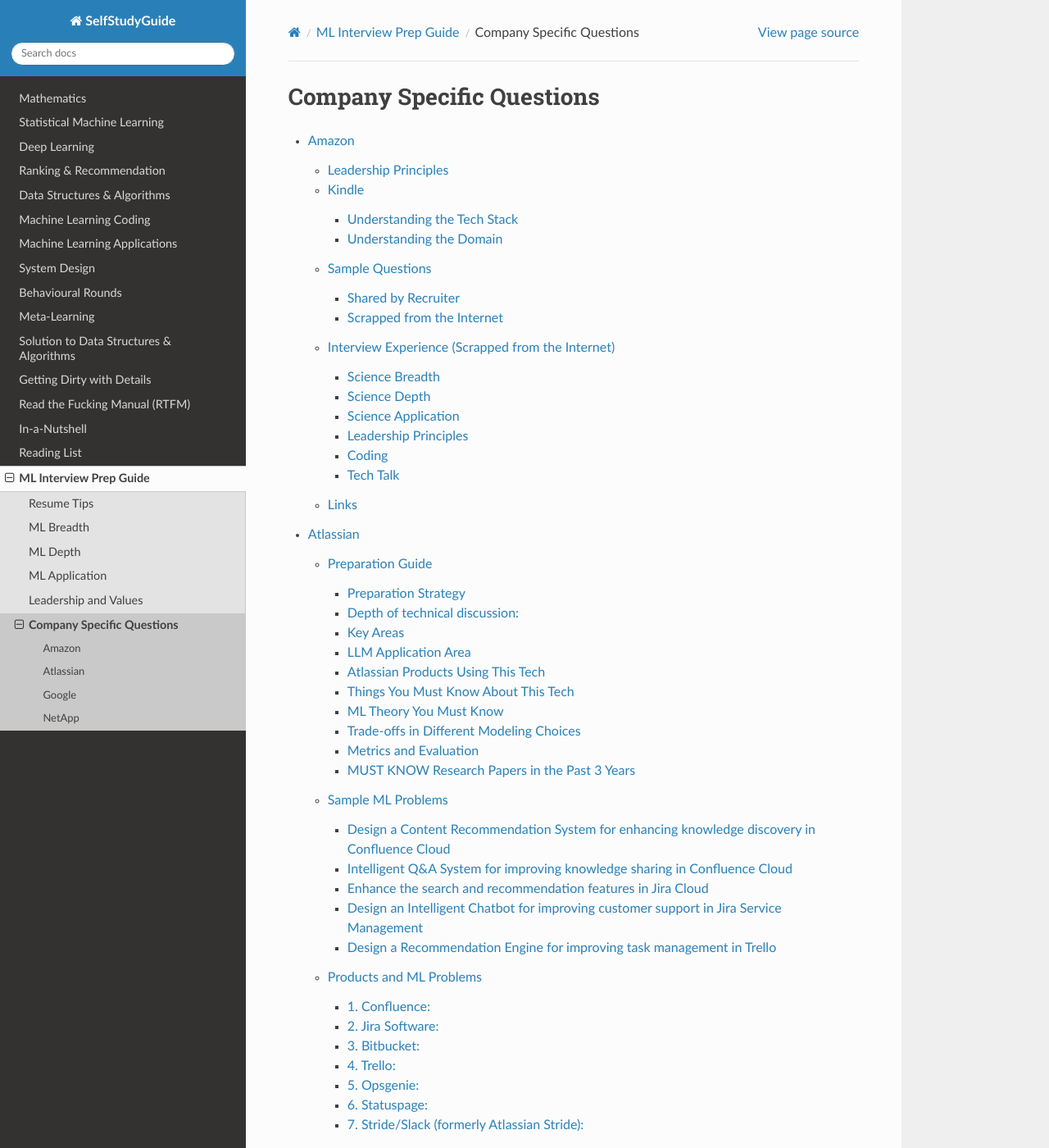
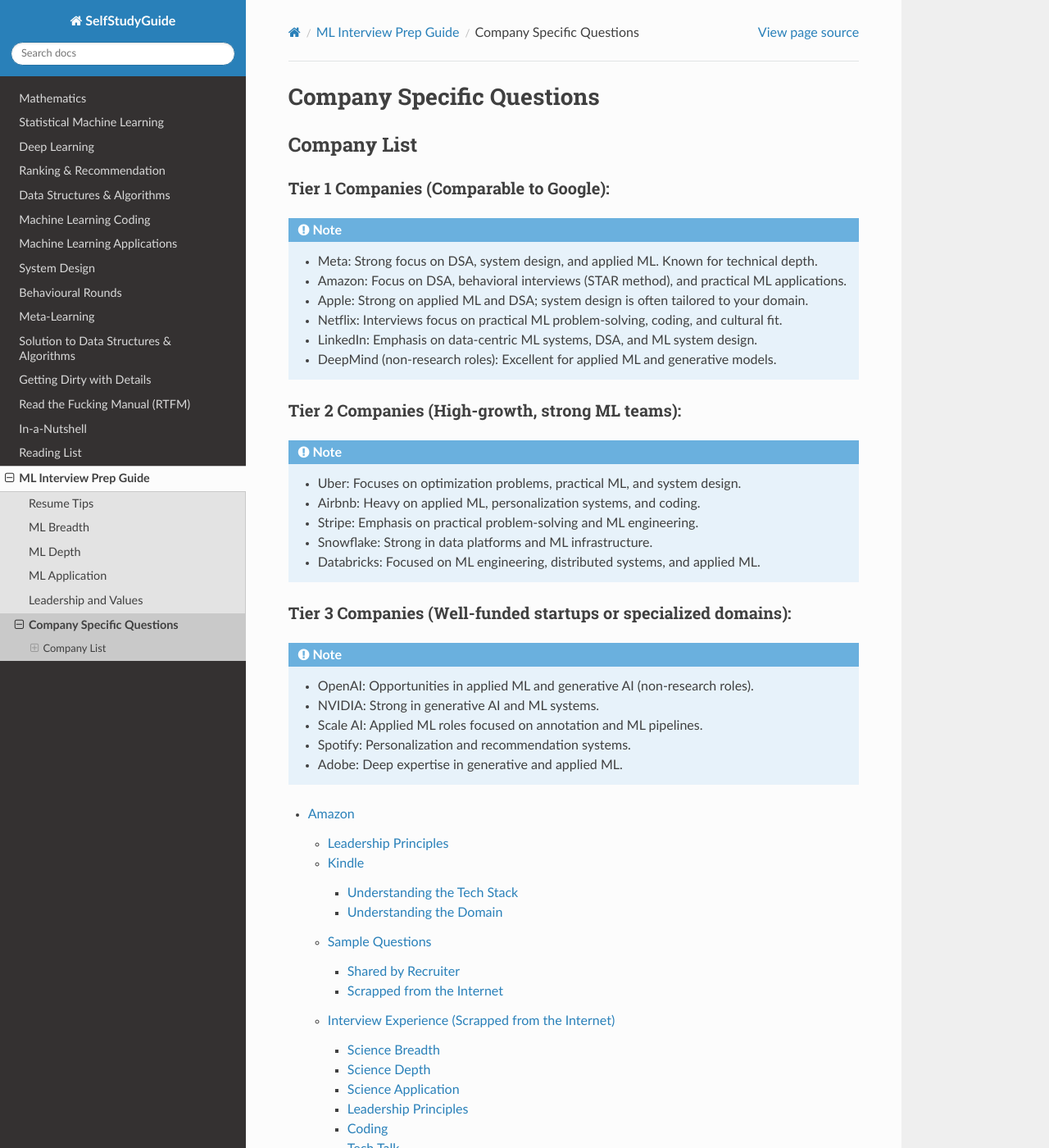
Before and after one commit to uselesstechjunks/leetcode, a Sphinx documentation site: the page built from docs/source/interviews/company/index.rst, in a window 1280 px wide and 1400 px high. Shown: the whole window at 82% size. Built offline with Sphinx 7.4.7 and the Read the Docs theme 3.1.0, drawn with Linux system fonts in a browser that asks for light colours.

Commit message:
Update index.rst (#404)

```diff
--- a/docs/source/interviews/company/index.rst
+++ b/docs/source/interviews/company/index.rst
@@ -1,6 +1,39 @@
 #######################################################################
 Company Specific Questions
 #######################################################################
+***********************************************************************
+Company List
+***********************************************************************
+Tier 1 Companies (Comparable to Google):
+=======================================================================
+.. note::
+
+	* Meta: Strong focus on DSA, system design, and applied ML. Known for technical depth.
+	* Amazon: Focus on DSA, behavioral interviews (STAR method), and practical ML applications.
+	* Apple: Strong on applied ML and DSA; system design is often tailored to your domain.
+	* Netflix: Interviews focus on practical ML problem-solving, coding, and cultural fit.
+	* LinkedIn: Emphasis on data-centric ML systems, DSA, and ML system design.
+	* DeepMind (non-research roles): Excellent for applied ML and generative models.
+
+Tier 2 Companies (High-growth, strong ML teams):
+=======================================================================
+.. note::
+
+	* Uber: Focuses on optimization problems, practical ML, and system design.
+	* Airbnb: Heavy on applied ML, personalization systems, and coding.
+	* Stripe: Emphasis on practical problem-solving and ML engineering.
+	* Snowflake: Strong in data platforms and ML infrastructure.
+	* Databricks: Focused on ML engineering, distributed systems, and applied ML.
+
+Tier 3 Companies (Well-funded startups or specialized domains):
+=======================================================================
+.. note::
+
+	* OpenAI: Opportunities in applied ML and generative AI (non-research roles).
+	* NVIDIA: Strong in generative AI and ML systems.
+	* Scale AI: Applied ML roles focused on annotation and ML pipelines.
+	* Spotify: Personalization and recommendation systems.
+	* Adobe: Deep expertise in generative and applied ML.
 
 .. toctree::
 	:maxdepth: 3
```
